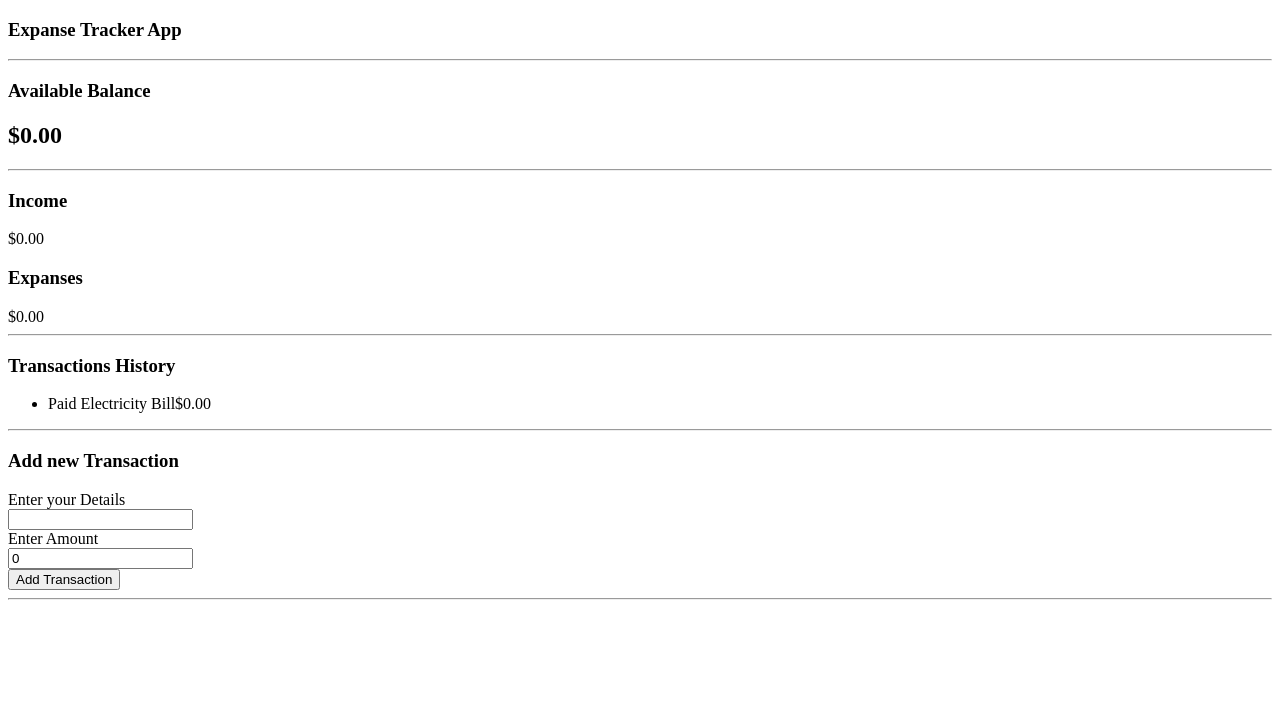
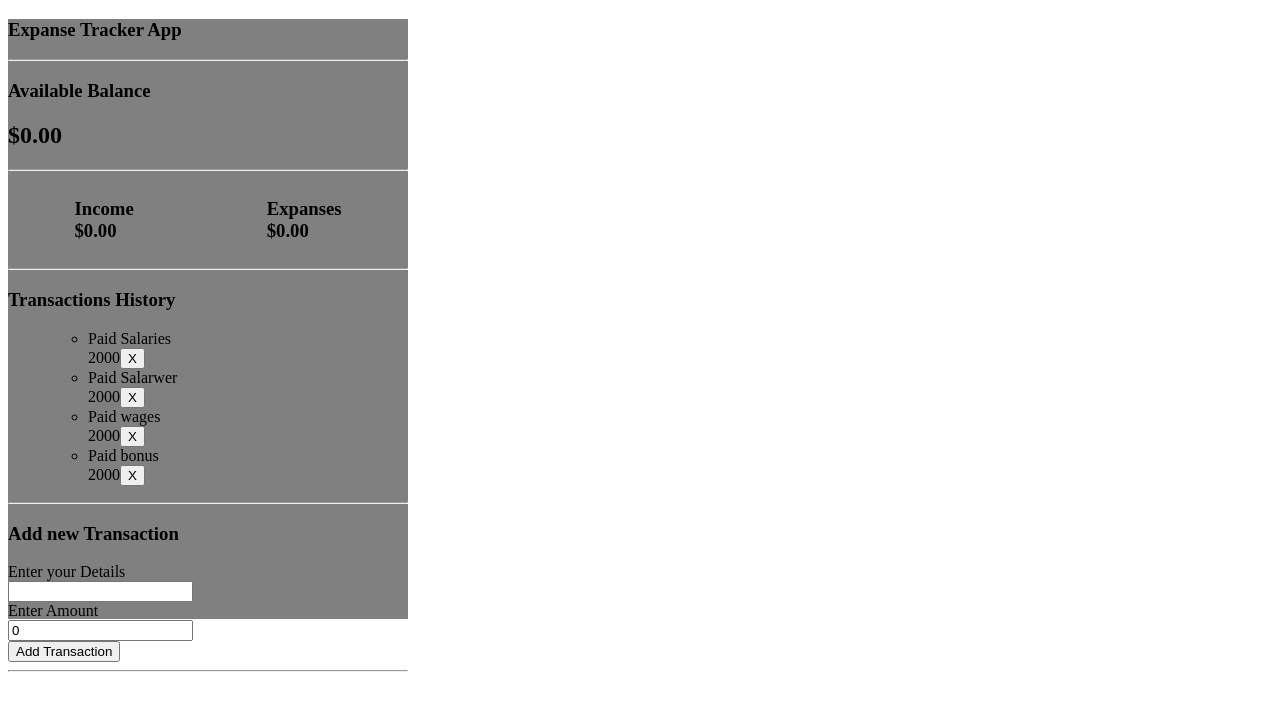
Before and after one commit to muzammalkazmi/React_Expanse_Tracker, a React (Create React App) app: page / in a window 1280 px wide. Shown: the top 710 px of the page. Built offline with nearby package versions, Linux system fonts and the light colour scheme.

Commit message:
Pulled data from globalData storage

```diff
--- a/src/App.css
+++ b/src/App.css
@@ -1,6 +1,12 @@
 
 .App{
   width: 400px;
-  height: 400px;
+  height: 600px;
   background-color: gray;
 }
+.summary{
+  display: flex;
+  justify-content: space-around;
+  margin-top: 0px;
+
+}
--- a/src/App.js
+++ b/src/App.js
@@ -1,20 +1,20 @@
 
-import React,{useContext} from 'react'
+import React from 'react'
 import {Header,Balance,History,Summary,AddTransactions}from './Components'
-import {GlobalContext} from './context/GlobalContext'
+import {GlobalProvider} from './Components/Context/GlobalData'
 import './App.css'
 
 function App() {
   return (
-    <GlobalContext.Provider>
-    <div className="container">
+    <GlobalProvider >
+    <div className="App">
     <Header/><hr/>
     <Balance/><hr/>
     <Summary/><hr/>
     <History/><hr/>
     <AddTransactions/><hr/>
     </div>
-    </GlobalContext.Provider>
+    </GlobalProvider>
   );
 
 }
--- /dev/null
+++ b/src/Components/Battery.js
@@ -0,0 +1,14 @@
+import React from 'react'
+
+export const Battery = ({transaction}) => {
+    return (
+        <ul>
+           <li> {transaction.Description}</li>
+            <span>{transaction.Amount}</span>
+            <button className='dlt'>X</button>
+            </ul>
+
+
+
+    )
+}
--- a/src/Components/Context/AppReducer.js
+++ b/src/Components/Context/AppReducer.js
@@ -1,4 +1,4 @@
-export default (state, action) = () => {
+export default function AppReducer (state, action) {
     switch (action.type) {
         default: return state
     }
--- a/src/Components/Context/GlobalData.js
+++ b/src/Components/Context/GlobalData.js
@@ -2,22 +2,22 @@
  import AppReducer from './AppReducer'
 
  const firstState = {
-         transactions: [
+         transactions:[
              { id: 1, Description: 'Paid Salaries', Amount: 2000 },
-             { id: 1, Description: 'Paid Salaries', Amount: 2000 },
-             { id: 1, Description: 'Paid Salaries', Amount: 2000 },
-             { id: 1, Description: 'Paid Salaries', Amount: 2000 }
+             { id: 2, Description: 'Paid Salarwer', Amount: 2000 },
+             { id: 3, Description: 'Paid wages', Amount: 2000 },
+             { id: 4, Description: 'Paid bonus', Amount: 2000 }
          ]
      }
      //store above firstState in variable to further use//
- const GlobalContext = createContext(firstState);
+ export const GlobalContext = createContext(firstState);
  //GlobalProvider created here to use in App.js//
  export const GlobalProvider = ({ children }) => {
      const [state, Dispatch] = useReducer(AppReducer, firstState)
-     return ( <
-         GlobalContext.Provider value = {
-             { firstState: state.firstState }
-         } > { children } <
-         /GlobalContext.Provider>
+     return (
+     <GlobalContext.Provider value = {
+             { transactions: state.transactions }
+         } > { children }
+         </GlobalContext.Provider>
      )
  }
--- a/src/Components/History.js
+++ b/src/Components/History.js
@@ -1,16 +1,23 @@
 import React,{useContext} from 'react'
-import {GlobalContext}from '../context/GlobalContext'
+import {GlobalContext} from './Context/GlobalData'
+import { Battery } from './Battery'
+// import {GlobalProvider}from './Context/GlobalData'
+
 
 
 export const History =()=>{
-    const transactions=useContext(GlobalContext)
+    const {transactions}=useContext(GlobalContext)
     console.log(transactions)
     return(
         <div>
             <h3>Transactions History</h3>
             <ul>
-                <li>Paid Electricity Bill<span>$0.00</span></li>
+               {transactions.map(transaction => (
+                    <Battery key={transaction.id} transaction={transaction}/>
+
+               ))}
             </ul>
+
         </div>
     )
 }
--- a/src/Components/Summary.js
+++ b/src/Components/Summary.js
@@ -1,11 +1,11 @@
 import React from 'react'
 export const Summary=()=>{
     return(
-    <div>
-        <h3>Income</h3>
-        <span>$0.00</span>
-        <h3>Expanses</h3>
-        <span>$0.00</span>
+    <div className='summary'>
+        <h3>Income <br/> <span>$0.00</span></h3>
+
+        <h3>Expanses <br/><span>$0.00</span></h3>
+
 
     </div>
     )
--- a/src/context/GlobalContext.js
+++ /dev/null
@@ -1,10 +0,0 @@
-import React,{createContext} from 'react'
- export const initialState={
-    transactions:[
-        {id:1,Description:'paid salary to employes',Amount:3000},
-        {id:2,Description:'paid salary to employes',Amount:2000},
-        {id:3,Description:'paid salary to employes',Amount:4000},
-        {id:4,Description:'paid salary to employes',Amount:5000}
-    ]
-}
-export const GlobalContext=createContext(initialState)
```
Also changed, not shown: 1 other file (tests, documents, lock files or other folders).
